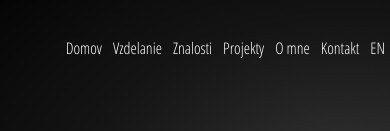
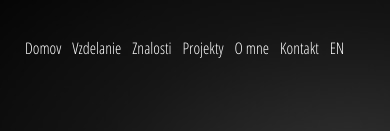
Before and after one commit to Joxer-Mocny/Webstranka, a plain HTML site: page index.html in a window 390 px wide. Shown: the top 131 px of the page. Drawn offline with Linux system fonts and the light colour scheme.

Commit message:
initial commit

```diff
--- a/style/style.css
+++ b/style/style.css
@@ -92,8 +92,8 @@ footer {
     letter-spacing: 0.1rem;
   }
   nav {
-    margin: 13px;
-    margin-left: auto;
+    margin-right: auto;
+    margin-left: -7px;
   }
 
   nav ul {
```
Also changed, not shown: index.html (+1 -1 lines).
